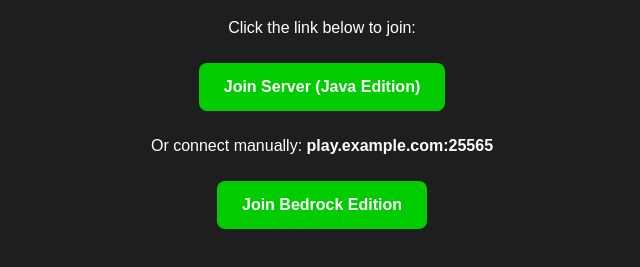
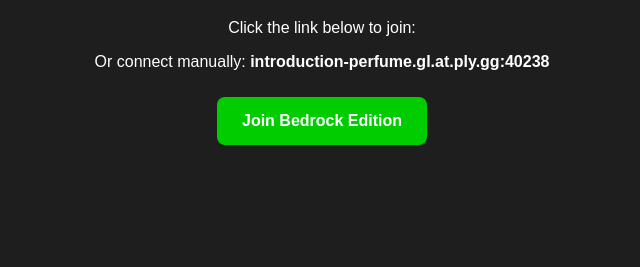
Before and after one commit to nicholasbrownworship/blocks, a plain HTML site: page index.html in a window 1280 px wide. Shown: the part 119-386 px from the top of the page, without its empty margins (318-958 px from the left). Drawn offline with Linux system fonts and the light colour scheme.

Commit message:
Update index.html

```diff
--- a/index.html
+++ b/index.html
@@ -32,13 +32,10 @@
     <h1>Welcome to My Minecraft Server!</h1>
     <p>Click the link below to join:</p>
 
-    <!-- Minecraft Java Edition link -->
-    <a href="minecraft://?server=play.example.com:25565">Join Server (Java Edition)</a>
-
     <!-- Server IP for manual copy -->
-    <p>Or connect manually: <strong>play.example.com:25565</strong></p>
+    <p>Or connect manually: <strong>introduction-perfume.gl.at.ply.gg:40238</strong></p>
 
     <!-- Optional: Bedrock Edition link (works with Windows 10, mobile, consoles) -->
-    <a href="https://mcpedl.com/your-bedrock-server-link/">Join Bedrock Edition</a>
+    <a href="introduction-perfume.gl.at.ply.gg:40238">Join Bedrock Edition</a>
 </body>
 </html>
```
